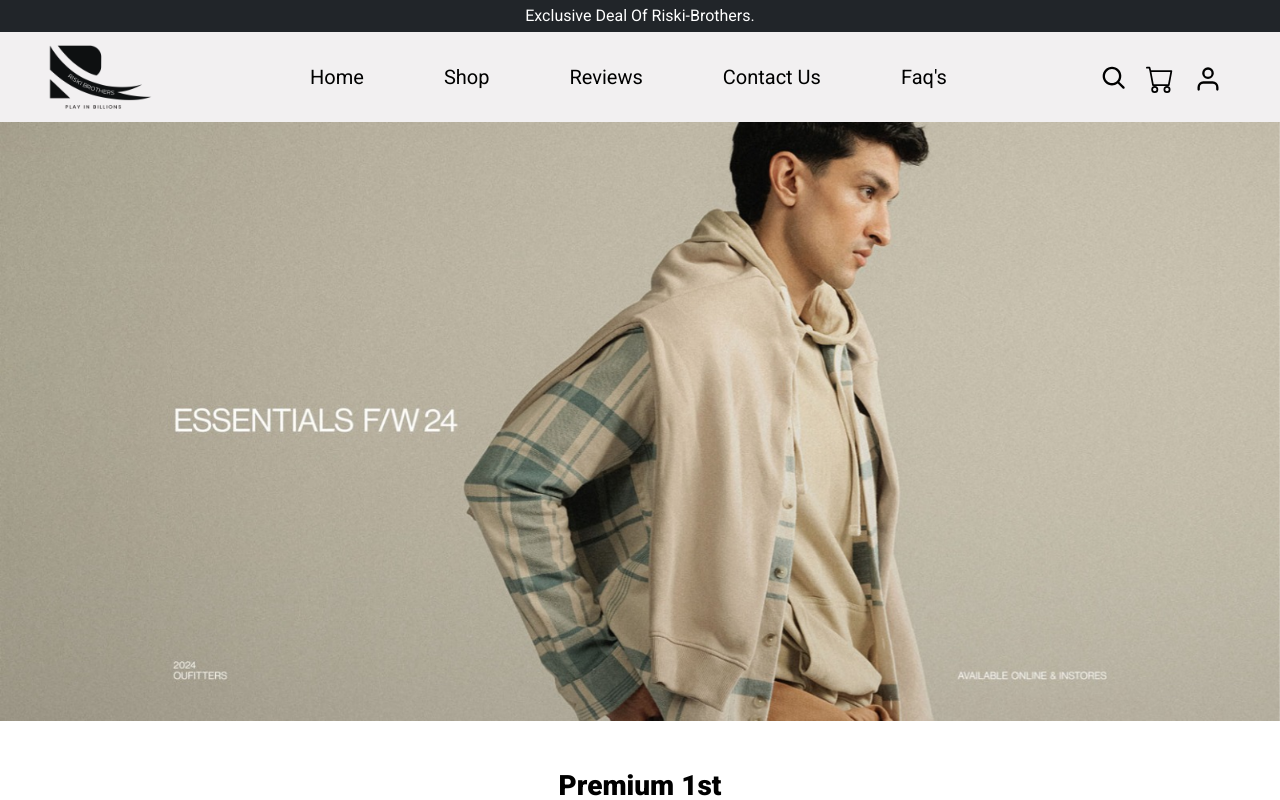
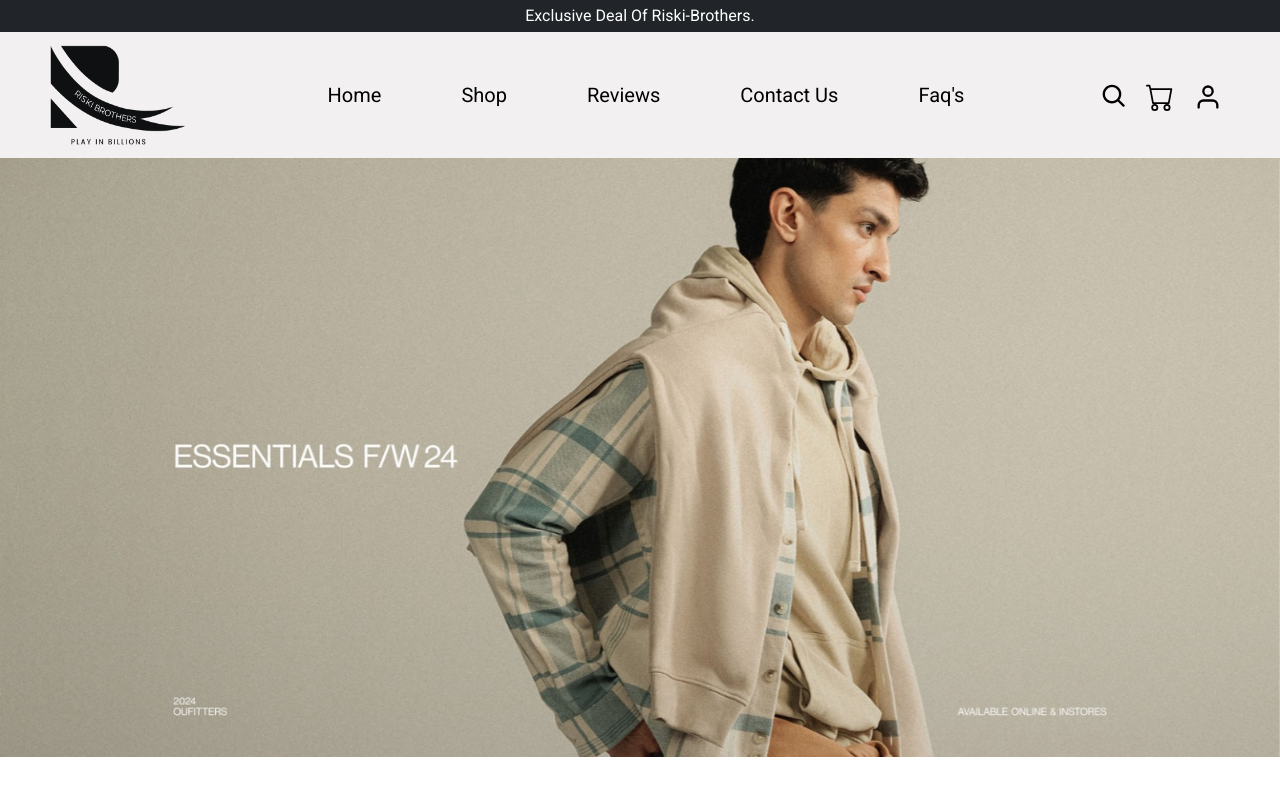
Before and after one commit to Sherei/clothes-front-end, a React (Create React App) app: page / in a window 1280 px wide. Shown: the top 800 px of the page. Built offline with nearby package versions, Linux system fonts and the light colour scheme; no server answers.

Commit message:
products

```diff
--- a/src/Components/Navbar/navbar.css
+++ b/src/Components/Navbar/navbar.css
@@ -1,6 +1,6 @@
 .navbar-brand{
-  width: 105px;
-  height: 74px;
+  width: 140px;
+  height: 110px;
 }
 .navbar-brand img{
   width: 100%;
@@ -64,6 +64,11 @@
     justify-content: start;
     align-items: center;
   }
+  .navbar-brand{
+    width: 105px;
+    height: 74px;
+    margin-right: -31px;
+  }
 }
 
 /*
```
